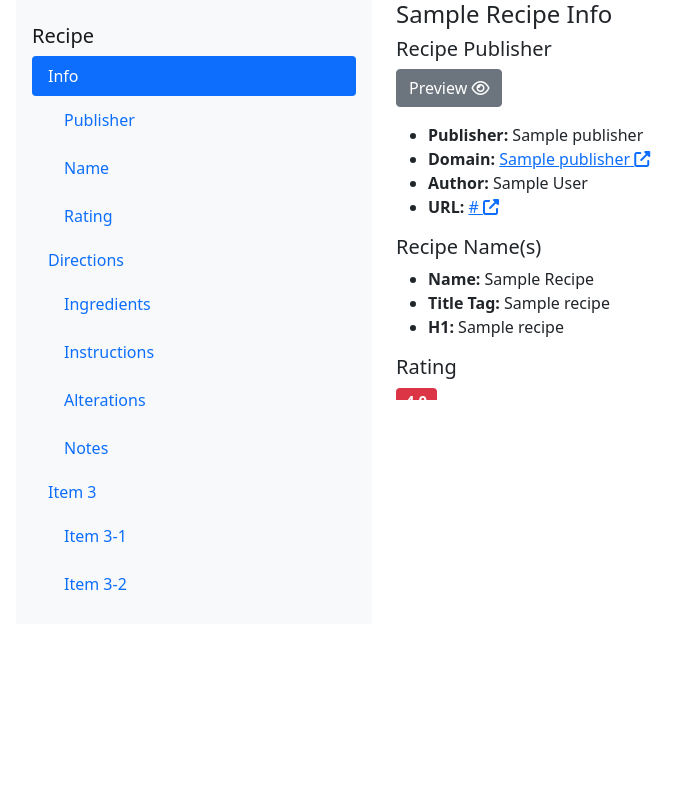
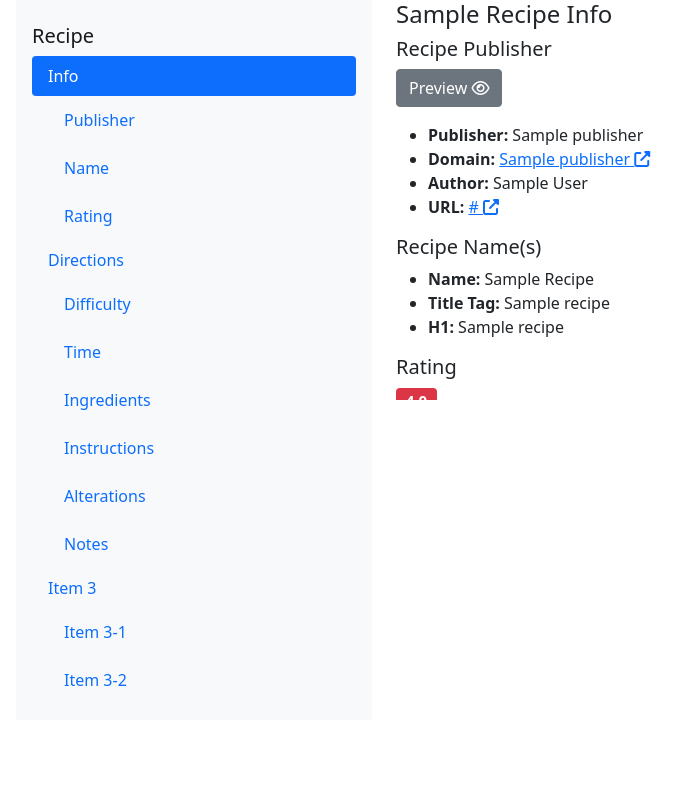
Before and after one commit to kchiv/recipeindex, a Django app: page /recipes/1/ in a window 1280 px wide. Shown: the top 792 px of the page, without its empty margins (66-748 px from the left). Run offline with Django 3.2, Linux system fonts and the light colour scheme; tables that the repository leaves empty hold one stand-in row (values such as "Sample post"); some libraries are stand-ins or nearby versions.

Commit message:
added recipe difficulty

```diff
--- a/templates/recipes/recipe_detail.html
+++ b/templates/recipes/recipe_detail.html
@@ -58,6 +58,12 @@
               {% if recipe.recipe_full_ingredients or recipe.recipe_full_steps or recipe.recipe_alterations or recipe.recipe_notes %}
               <a class="nav-link" href="#item-directions">Directions</a>
               <nav class="nav nav-pills flex-column">
+                {% if recipe.recipe_difficulty %}
+                <a class="nav-link ms-3 my-1" href="#item-d-difficulty">Difficulty</a>
+                {% endif %}
+                {% if recipe.recipe_time %}
+                <a class="nav-link ms-3 my-1" href="#item-d-time">Time</a>
+                {% endif %}
                 {% if recipe.recipe_full_ingredients %}
                 <a class="nav-link ms-3 my-1" href="#item-d-ingredients">Ingredients</a>
                 {% endif %}
@@ -133,6 +139,21 @@
             {% if recipe.recipe_full_ingredients or recipe.recipe_full_steps or recipe.recipe_alterations or recipe.recipe_notes %}
             <h4 id="item-directions">Directions</h4>
             {% endif %}
+            {% if recipe.recipe_difficulty %}
+            <h5 id="item-d-difficulty">Difficulty</h5>
+                {% if recipe.recipe_difficulty.size_order == 1 %}
+                    Easy
+                {% elif recipe.recipe_difficulty.size_order == 2 %}
+                    Average
+                {% elif recipe.recipe_difficulty.size_order == 3 %}
+                    Hard
+                {% elif recipe.recipe_difficulty.size_order == 4 %}
+                    Very Hard
+                {% endif %}
+            {% endif %}
+            {% if recipe.recipe_time %}
+            <h5 id="item-d-time">Time</h5>
+            {% endif %}
             {% if recipe.recipe_full_ingredients %}
             <h5 id="item-d-ingredients">Ingredients</h5>
                 <div class="row">
```
